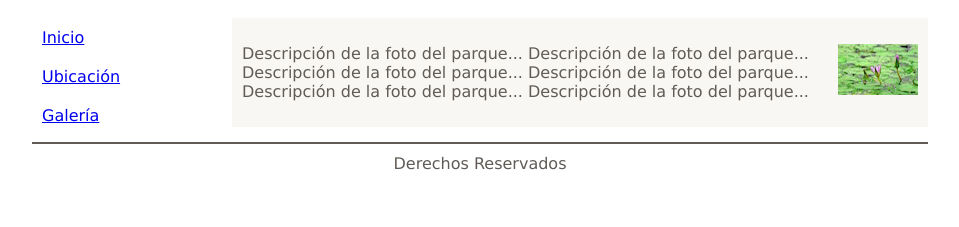
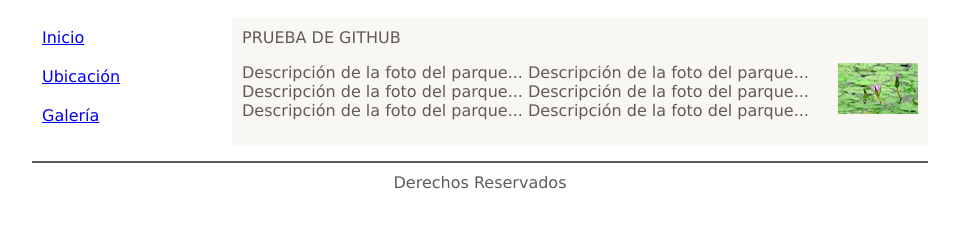
Before and after one commit to memacas/nextu, a plain HTML site: page 2.3.2.1 pos cajas/index.html in a window 1280 px wide. Shown: the part 59-286 px from the top of the page, without its empty margins (160-1119 px from the left). Drawn offline with Linux system fonts and the light colour scheme.

Commit message:
CMD opened

```diff
--- a/2.3.2.1 pos cajas/index.html
+++ b/2.3.2.1 pos cajas/index.html
@@ -17,7 +17,7 @@
 	</ul>
 </navbar>
 <section id="contenido">
-
+PRUEBA DE GITHUB
 	<p>
 		<img src="imagenes/imagen2.jpg" alt="">
 		Descripci&oacute;n de la foto del parque...
```
